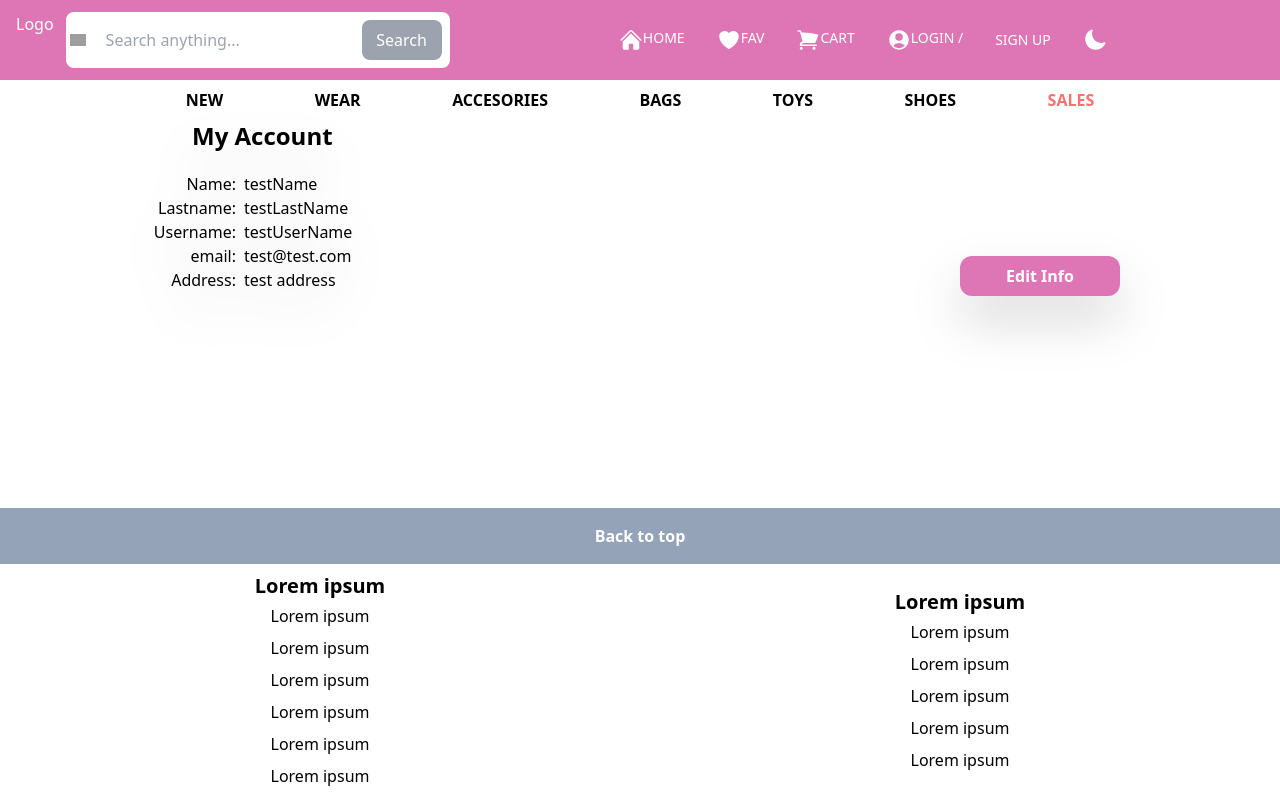
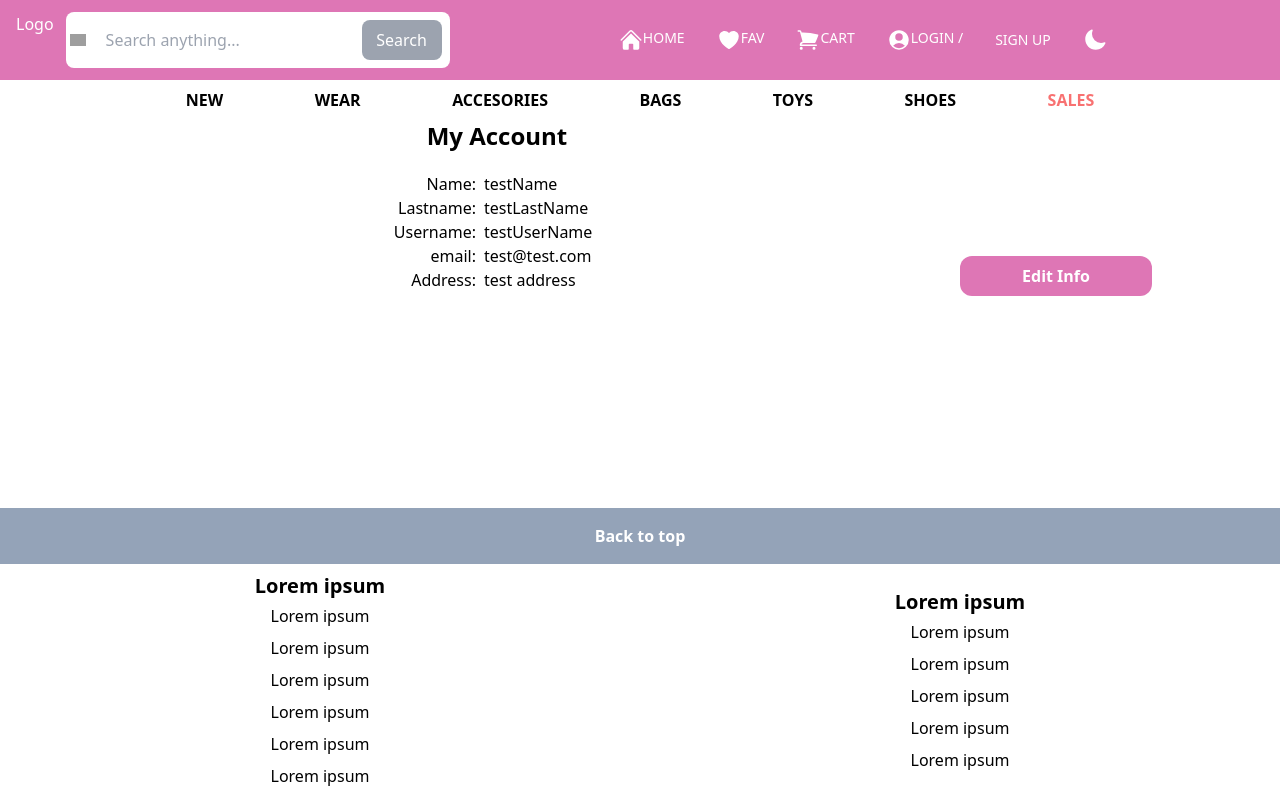
Before and after one commit to Erick-Gonza/ecommerceClient, a React (Vite) app: page /profile in a window 1280 px wide. Built offline with nearby package versions, Linux system fonts and the light colour scheme; grey boxes are pictures that could not be loaded.

Commit message:
editProfile

```diff
--- a/src/views/Profile.jsx
+++ b/src/views/Profile.jsx
@@ -1,4 +1,5 @@
-import { Link } from 'react-router-dom'
+import { useState } from 'react';
+
 
 const dataUser = {
     name: 'testName',
@@ -9,15 +10,40 @@ const dataUser = {
 }
 
 const Profile = () => {
+    const [isEditMode, setIsEditMode] = useState(false);
+
+    const toggleEditMode = () => {
+        setIsEditMode(!isEditMode);
+    };
+
     return (
-    <section className="w-full flex flex-col items-center drop-shadow-2xl">
-      <section className="lg:px-48 lg:text-left lg:w-full text-2xl text-center object-center full font-bold justify-center flex flex-col flex-wrap ">
+        <section className="w-full flex flex-col items-center ">
+            <section className="lg:text-left lg:w-2/6 text-2xl text-center object-center full font-bold justify-center flex flex-col flex-wrap ">
                 My Account
             </section>
 
-      <section className="lg:w-full lg:flex lg:flex-row lg:items-left items-end ">
-        <section className="lg:w-3/4 lg:items-left w-full flex  ">
-          <section className="lg:w-1/4 px-1 py-5 text-right w-1/2 flex-col ">
+            <section className="lg:w-full lg:flex lg:flex-row object-right lg:items-end ">
+                {isEditMode ? (
+                    <section className="lg:w-3/4 lg:items-left w-full flex">
+                        <section className="px-1 py-5 text-right w-1/2 flex-col ">
+                            <h3>Name:</h3>
+                            <h3>Lastname:</h3>
+                            <h3>Username:</h3>
+                            <h3>email:</h3>
+                            <h3>Address:</h3>
+                        </section>
+
+                        <section className="w-1/4 px-1 py-5">
+                            <input className="h-6 border rounded shadow-sm hover:scale-105 bg-white-variant" type="text" placeholder="Name" />
+                            <input className="h-6 border rounded shadow-sm hover:scale-105 bg-white-variant" type="text" placeholder="Lastname" />
+                            <input className="h-6 border rounded shadow-sm hover:scale-105 bg-white-variant" type="text" placeholder="Username" />
+                            <input className="h-6 border rounded shadow-sm hover:scale-105 bg-white-variant" type="text" placeholder="Email" />
+                            <input className="h-6 border rounded shadow-sm hover:scale-105 bg-white-variant" type="text" placeholder="Address" />
+                        </section>
+                    </section>
+                ) : (
+                    <section className="lg:w-3/4 lg:items-left w-full flex">
+                        <section className="px-1 py-5 text-right w-1/2 flex-col ">
                             <h3>Name:</h3>
                             <h3>Lastname:</h3>
                             <h3>Username:</h3>
@@ -33,15 +59,16 @@ const Profile = () => {
                             <h3>{dataUser?.Address}</h3>
                         </section>
                     </section>
+                )}
 
-        <section className="hover:scale-105 hover:shadow-md w-40 flex justify-center items-center bg-primary text-white font-bold px-3 py-2 rounded-sm mt-4 mb-4 cursor-pointer rounded-xl h-10 ">
-          <Link to="/editprofile" className="">
-            Edit Info
-          </Link>
+                <section className="lg:w-1/4 w-full items-center justify-center">
+                    <button onClick={toggleEditMode} className="flex hover:scale-105 hover:shadow-md w-48 flex justify-center bg-primary text-white font-bold px-3 py-2 rounded-sm mt-4 mb-4 cursor-pointer rounded-xl h-10 ">
+                            {isEditMode ? 'Save Changes' : 'Edit Info'}
+                    </button>
                 </section>
             </section>
         </section>
-  )
-}
+    );
+};
 
-export default Profile
+export default Profile;
```
Also changed, not shown: src/views/Category.jsx (indentation only). Lines whose indentation alone changed are shown as unchanged.
